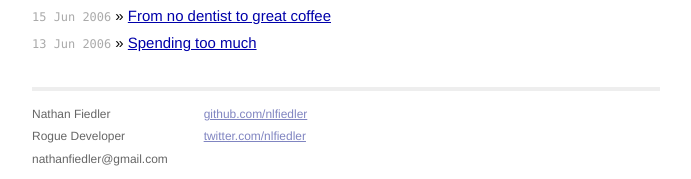
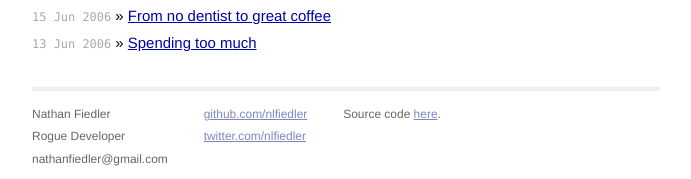
Before and after one commit to nlfiedler/nlfiedler.github.io, a Jekyll site: the page built from index.html, in a window 1280 px wide and 900 px high, scrolled down 1559 px. Shown: the part 718-897 px from the top of the window, without its empty margins (294-985 px from the left). Built offline with Jekyll 4.4.1, drawn with Linux system fonts in a browser that asks for light colours; Markdown is read by kramdown in place of the engine named in the settings.

Commit message:
Add link to the GitHub repo in the footer
Fixes #7

```diff
--- a/_layouts/default.html
+++ b/_layouts/default.html
@@ -55,6 +55,11 @@
                 <a href="https://twitter.com/nlfiedler">twitter.com/nlfiedler</a><br />
               </p>
             </div>
+            <div class="contact">
+              <p>
+                Source code <a href="https://github.com/nlfiedler/nlfiedler.github.com">here</a>.
+              </p>
+            </div>
           </div>
         </div>
 
```
